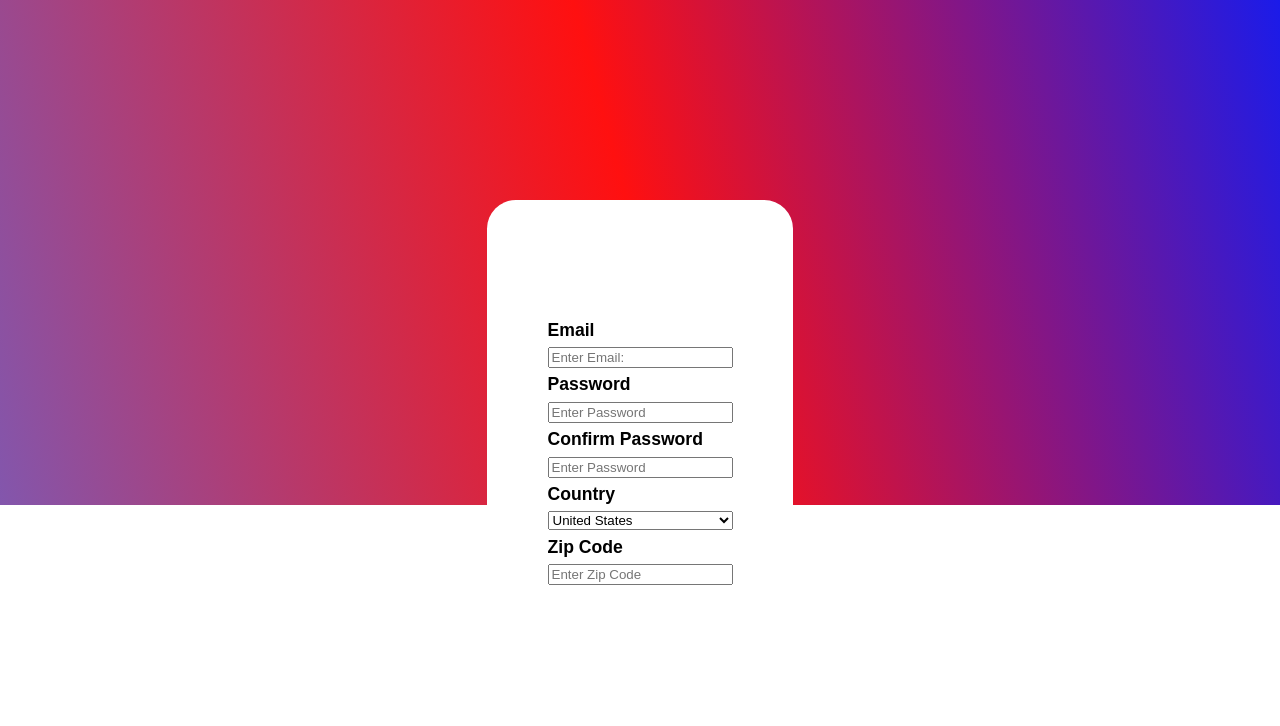
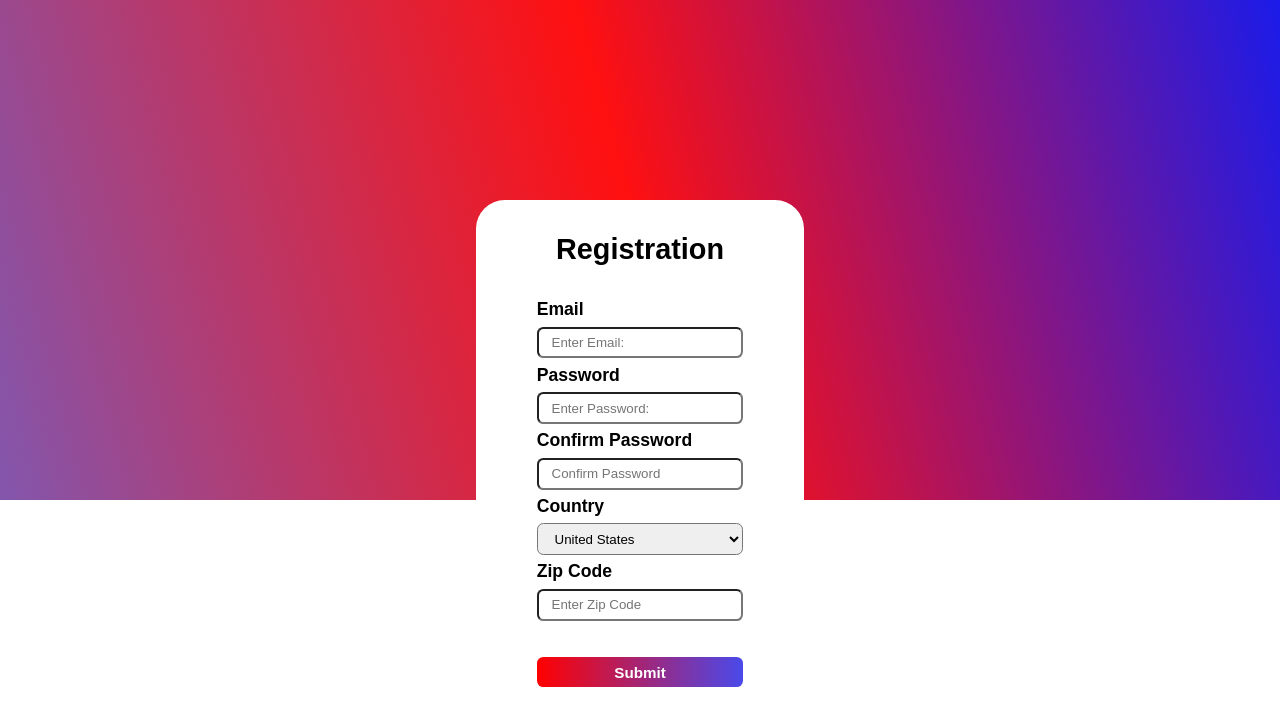
Before and after one commit to gpartipilo726/formValidation_Demo, a plain HTML site: page index.html in a window 1280 px wide. Drawn offline with Linux system fonts and the light colour scheme.

Commit message:
added p tag for error messages under h1

```diff
--- a/index.html
+++ b/index.html
@@ -10,17 +10,21 @@
 <body>
     <div class="container">
         <form action="/" id="form-body">
+            <div class="err-messageWrapper">
+                <h1 id="title">Registration</h1>
+                <p class="err-message"></p>
+            </div>
             <label for="email">Email</label>
-            <input type="text" id="email" name="email" placeholder="Enter Email:">
+            <input class="form-input" type="email" id="email" name="email" placeholder="Enter Email:" required>
 
             <label for="password">Password</label>
-            <input type="text" id="password" name="password" placeholder="Enter Password">
+            <input class="form-input" type="text" id="password" name="password" placeholder="Enter Password:" minlength="5" maxlength="12">
 
             <label for="confirm_password">Confirm Password</label>
-            <input type="text" id="confirm_password" name="confirm_password" placeholder="Enter Password">
+            <input class="form-input" type="text" id="confirm_password" name="confirm_password" placeholder="Confirm Password">
 
             <label for="country">Country</label>
-            <select name="country" id="country">
+            <select class="form-input" name="country" id="country" required>
                 <option value="United States">United States</option>
                 <option value="Italy">Italy</option>
                 <option value="Spain">Spain</option>
@@ -29,7 +33,9 @@
                 <option value="Japan">Japan</option>
             </select>
             <label for="zipcode">Zip Code</label>
-            <input type="text" id="zipcode" name="zipcode" placeholder="Enter Zip Code">
+            <input class="form-input" type="text" id="zipcode" name="zipcode" placeholder="Enter Zip Code" minlength="5" maxlength="5" required>
+
+            <input class="submitbtn" type="submit">
         </form>
     </div>
 
--- a/scripts.js
+++ b/scripts.js
@@ -0,0 +1,6 @@
+
+const email = document.getElementById('email');
+
+email.addEventListener("input", (e){
+
+});
--- a/styles.css
+++ b/styles.css
@@ -1,5 +1,7 @@
 *{
     margin: 0;
+    padding: 0;
+    box-sizing: border-box;
 }
 
 body{
@@ -28,10 +30,10 @@ body{
     align-content: center;
     gap: .4rem;
     /* border: 2px solid black; */
-    height: 460px;
+    height: 500px;
     position: relative;
     top: 200px;
-    padding: 1.4rem 3.8rem;
+    padding: 2.8rem 3.8rem;
     border-radius: 1.8rem;
     background-color: #fff;
 
@@ -61,7 +63,8 @@ body{
 
 }
 #title{
- padding-bottom: 20px;
+ padding-top: 20px;
+ padding-bottom: 10px;
  font-size: 1.8rem;
  text-align: center;
 
@@ -70,3 +73,16 @@ body{
     padding: .4rem .8rem;
     border-radius: .4rem;
 }
+
+.err-messageWrapper{
+    display: flex;
+    flex-direction: column;
+    min-height: 80px;
+
+}
+
+.err-message{
+    font-size: .9rem;
+    font-weight: 100;
+    color: red;
+}
```
